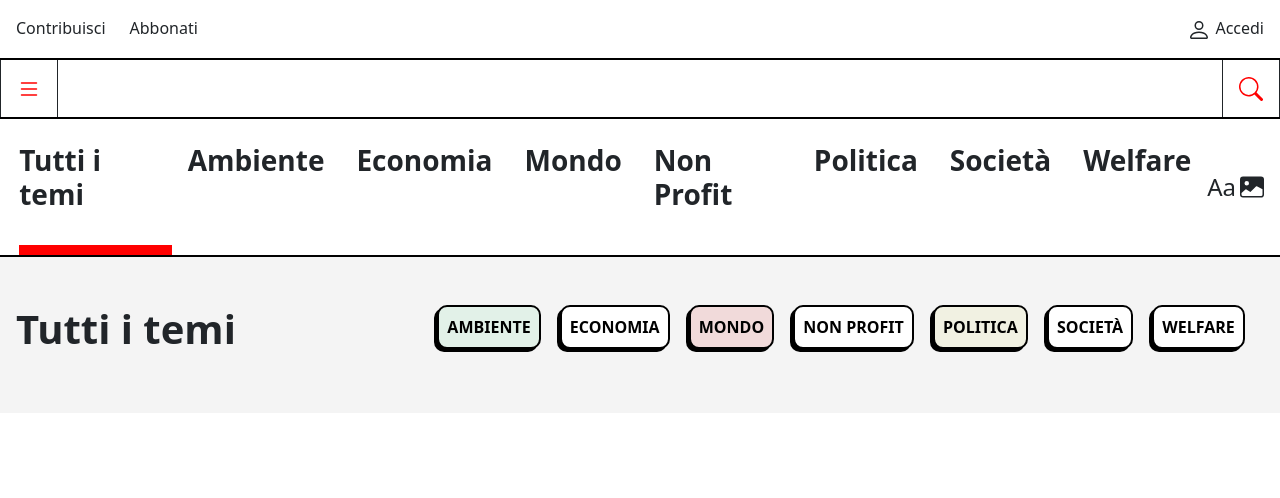
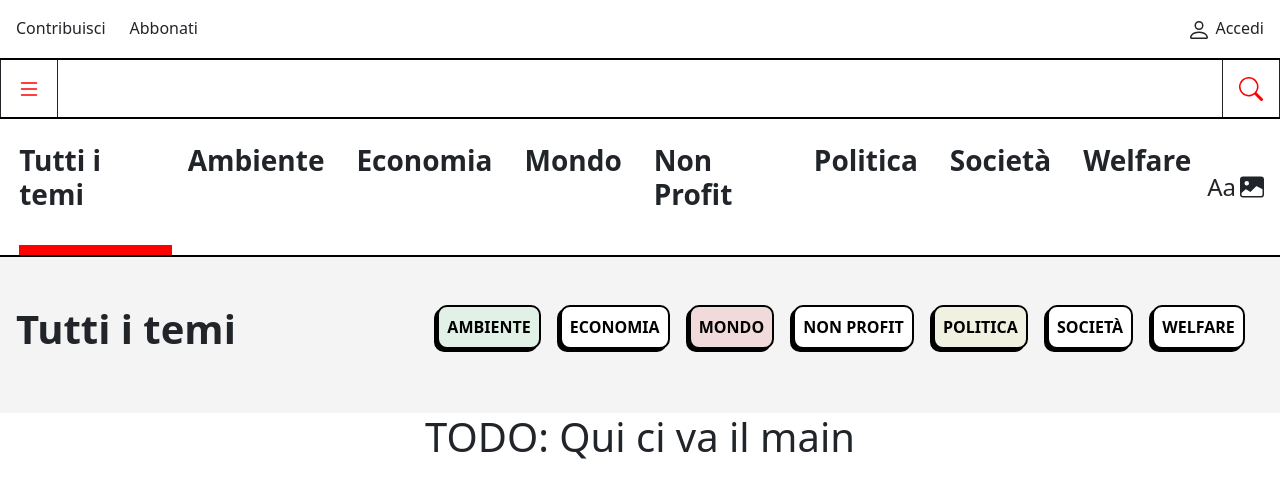
Before and after one commit to AndreaMargutti/retex_design, a Vue app: page / in a window 1280 px wide. Shown: the top 498 px of the page. Built offline with nearby package versions, Linux system fonts and the light colour scheme.

Commit message:
add main todo

```diff
--- a/src/App.vue
+++ b/src/App.vue
@@ -1,5 +1,6 @@
 <script>
 import AppHeader from './components/header/AppHeader.vue';
+import AppMain from './components/main/AppMain.vue';
 
 export default {
   data() {
@@ -10,12 +11,14 @@ export default {
 
   components: {
     AppHeader,
+    AppMain,
   }
 }
 </script>
 
 <template>
   <AppHeader />
+  <AppMain />
 </template>
 
 <style lang="scss">
--- /dev/null
+++ b/src/components/main/AppMain.vue
@@ -0,0 +1,16 @@
+<script>
+export default {
+  data() {
+    return {
+     name: 'AppMain',
+    }
+  }
+}
+</script>
+
+<template>
+    <h1 style="text-align: center;">TODO: Qui ci va il main</h1>
+</template>
+
+<style scoped lang="scss">
+</style>
```
